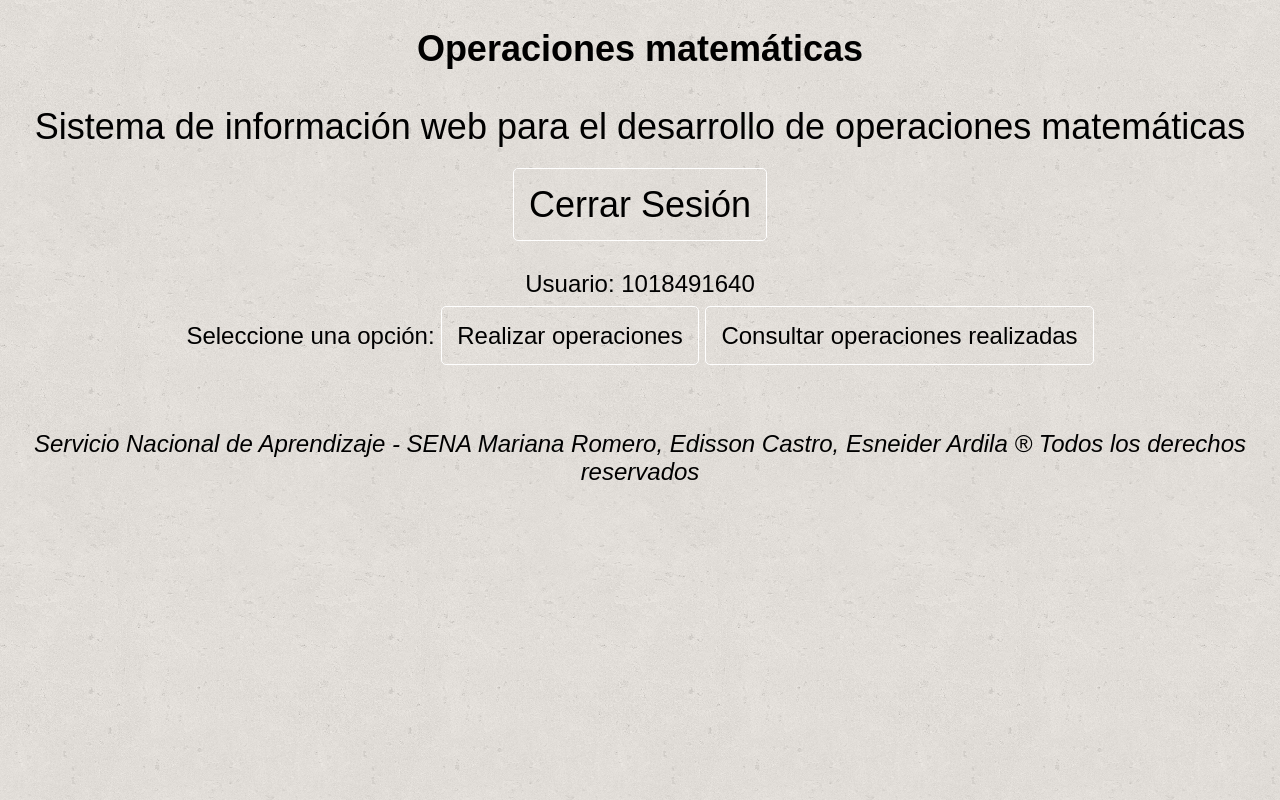
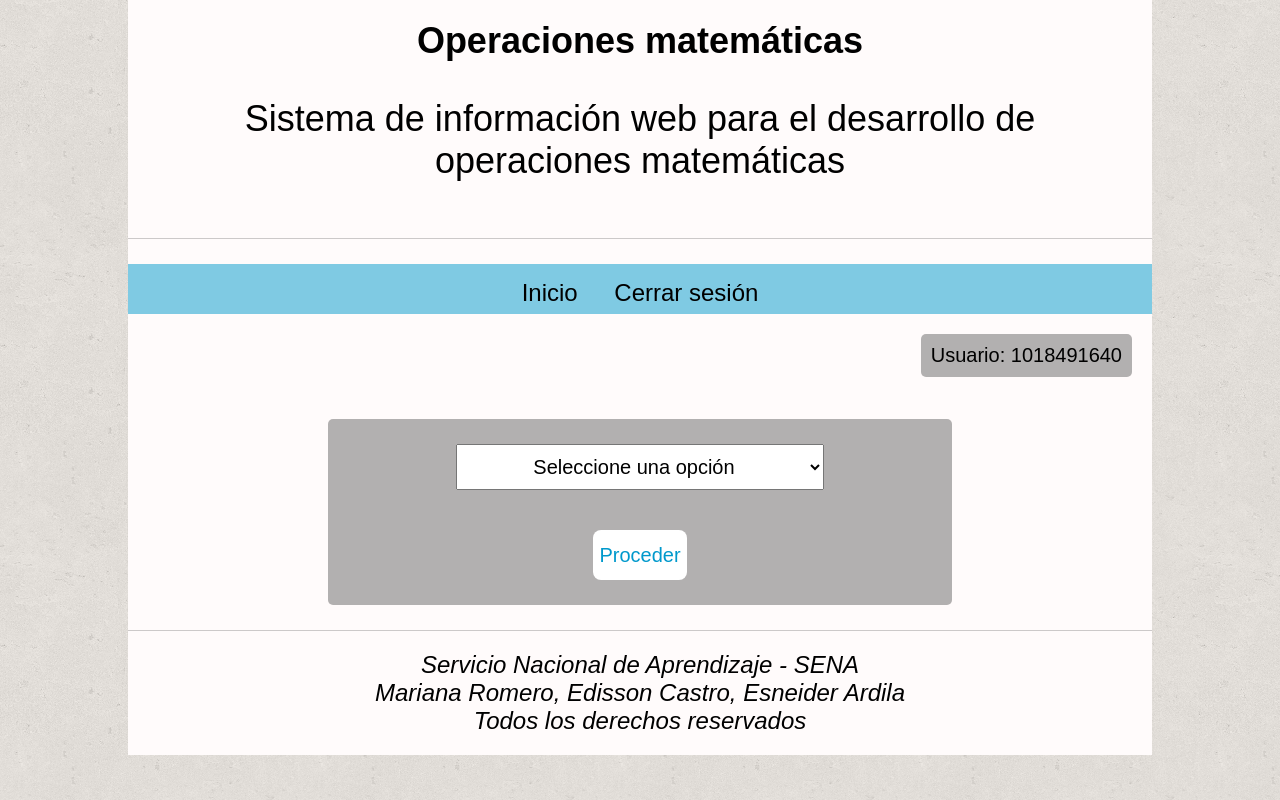
Before and after one commit to EdissonCastro/EjercicioOficial2, a PHP site: page /pagusuario.php in a window 1280 px wide. Run offline with PHP 8.4, Linux system fonts and the light colour scheme; a user stored in the database is signed in.

Commit message:
Add files via upload

```diff
--- /dev/null
+++ b/barranav1.php
@@ -0,0 +1,10 @@
+<?php
+
+	echo "<nav>
+        	<ul>
+            	<li><a href='#'>Inicio</a></li>
+                <li><a href='cerrarsesion.php'>Cerrar sesión</a></li>
+            </ul>
+        </nav>";
+
+?>
--- a/cerrarsesion.php
+++ b/cerrarsesion.php
@@ -1,5 +1,5 @@
 <?php
 	session_start();
 	$_SESSION['usuario'] = false;
-	header("Location:index.html");
+	header("Location:index.php");
 ?>
--- /dev/null
+++ b/encabezado.php
@@ -0,0 +1,10 @@
+<?php
+	echo "<header>
+            <strong>Operaciones matemáticas</strong>
+
+            <p>
+                Sistema de información web para el desarrollo
+                de operaciones matemáticas
+            </p>
+        </header>";
+?>
--- a/estilos.css
+++ b/estilos.css
@@ -4,6 +4,8 @@ body{
 	font-family:Arial, Helvetica, sans-serif;
 	font-size:150%;
 	text-align: center;
+	margin:0px;
+	padding:0px;
 
 }
 
@@ -11,10 +13,14 @@ header{
 	height:20%;
 	padding:20px;
 	font-size:150%;
+ 	border-bottom:1px solid rgba(0,0,0,0.2);
+	margin-bottom:25px;
 }
 
 footer{
-	margin-top:80px;
+	border-top:1px solid rgba(0,0,0,0.2);
+	margin-top:25px;
+	padding:20px;
 }
 
 
@@ -23,8 +29,9 @@ footer{
 	background-color:rgba(0, 0, 0, 0.3);
 	width:60%;
 	padding:5px;
-	height:55%;
+	height:auto;
 	margin:auto;
+	margin-top:25px;
 	text-align:center;
 	border-radius:5px;
 }
@@ -35,8 +42,18 @@ footer{
 	padding:5px;
 	height:165px;
 	margin:auto;
+	margin-top:25px;
 	text-align:center;
 	border-radius:5px;
+}
+
+.sesion{
+	background-color:rgba(0,0,0,0.3);
+	float:right;
+	font-size:20px;
+	border-radius:5px;
+	margin:20px;
+	padding:10px;
 }
 
 a:active
@@ -58,6 +75,7 @@ a:link
 a:hover
 {
 	background-color:rgba(255,255,255,1);
+	color:rgba(0,153,204,1);
 
 }
 
@@ -65,11 +83,14 @@ a{
 	padding:15px;
 	border: 1px solid white;
 	border-radius:5px;
+	margin:0px;
 }
 
-div{
-
+.contenedor{
+	background-color:rgba(255,251,251,1.00);
 	height:100%;
+	width:80%;
+	margin:auto;
 }
 
 input[type=text], input[type=password], select{
@@ -83,16 +104,73 @@ input[type=text], input[type=password], select{
 
 button{
 	font-size:20px;
-	width:100px;
+	width:auto;
 	height:50px;
+	margin:20px;
 	font-family:Arial, Helvetica, sans-serif;
 	border-radius:8px;
 	background-color:rgba(255,255,255,1);
 	border-style:none;
+	color:rgba(0,153,204,1);
 }
 
 button:hover
 {
 	background-color:rgba(0,153,204,0.5);
+	color:rgba(255,255,255,1.00);
 
 }
+
+aside{
+	margin-bottom:10px;
+	width:auto;
+	height:80px;
+
+}
+
+ul{
+
+	list-style-type:none;
+	margin:0;
+	padding:15px;
+	background-color:rgba(0,153,204,0.5);
+	height:20px;
+	text-align:center;
+}
+
+li{display:inline;}
+
+li a{
+	width:200px;
+	border-radius:0px;
+	border:none;
+	color: #000;
+
+	text-decoration:none;
+}
+
+table, th, tr, td{
+	width:70%;
+	text-align:center;
+	padding:10px;
+	margin:auto;
+	margin-top:25px;
+	border: 1px solid rgba(0,153,204,1);
+	border-collapse:collapse;
+}
+
+th, tr, td{width:50px;}
+
+th{
+	background-color:rgba(0,250,204,0.3);
+}
+
+tr:nth-child(odd){
+	color:white;
+	background-color:rgba(0,153,204,1);
+}
+
+tr:nth-child(even){
+	color:rgba(0,153,204,1);
+	background-color:rgba(255,255,255,1);
+}
--- a/pagusuario.php
+++ b/pagusuario.php
@@ -14,41 +14,41 @@
 <link rel="stylesheet" href="estilos.css">
 </head>
 <body>
-	<header>
-		<strong>Operaciones matemáticas</strong>
+	<div class="contenedor">
 
-        <p>
-            Sistema de información web para el desarrollo
-            de operaciones matemáticas
-    	</p>
+        <?php include("encabezado.php"); ?>
 
-        <a href="cerrarsesion.php">Cerrar Sesión</a>
+        <?php include("barranav1.php"); ?>
 
- 	</header>
+        <aside>
+            <div class="sesion">
+                Usuario:
+                <?php
+                    printf("%s<br>", $_SESSION['usuario']);
+                ?>
+            </div>
 
-    <aside>
-    	<p>
-        	Usuario:
-            <?php
-				printf("%s", $_SESSION['usuario']);
-			?>
-        </p>
-    </aside>
+        </aside>
 
-    <section>
+        <section class="divisionForm">
 
-    	Seleccione una opción:
-        <a href="operaciones.php">Realizar operaciones</a>
-        <a href="consultaroperaciones.php">Consultar operaciones realizadas</a>
 
-    </section>
+            <form method="post" action="acciones.php">
+            	<select name="opciones" style="width:60%;">
+                	<option value="ninguna">Seleccione una opción</option>
+                	<option value="operar">Realizar operaciones</option>
+                    <option value="consultar">Consultar operaciones realizadas</option>
+                </select>
+                <br>
+                <button type="submit">Proceder</button>
+            </form>
 
-    <footer>
-    	<em>
-        	Servicio Nacional de Aprendizaje - SENA
-            Mariana Romero, Edisson Castro, Esneider Ardila  &reg;
-            Todos los derechos reservados
-        </em>
-    </footer>
+
+
+        </section>
+
+        <?php include("piepagina.php"); ?>
+
+	</div>
 </body>
 </html>
--- /dev/null
+++ b/piepagina.php
@@ -0,0 +1,9 @@
+<?php
+	echo "<footer>
+            <em>
+                Servicio Nacional de Aprendizaje - SENA <br>
+                Mariana Romero, Edisson Castro, Esneider Ardila<br>
+                Todos los derechos reservados
+            </em>
+        </footer>";
+?>
```
Also changed, not shown: acciones.php (added, +23 -0 lines), barranav2.php (added, +11 -0 lines), barranav3.php (added, +11 -0 lines), consultaroperaciones.php (+19 -17 lines), index.php (added, +29 -0 lines), ingreso.php (added, +44 -0 lines), login.php (+8 -15 lines), operaciones.php (+8 -15 lines), operar.php (+18 -22 lines), registrar.php (+11 -16 lines), registro.php (added, +40 -0 lines), 1 other file.
